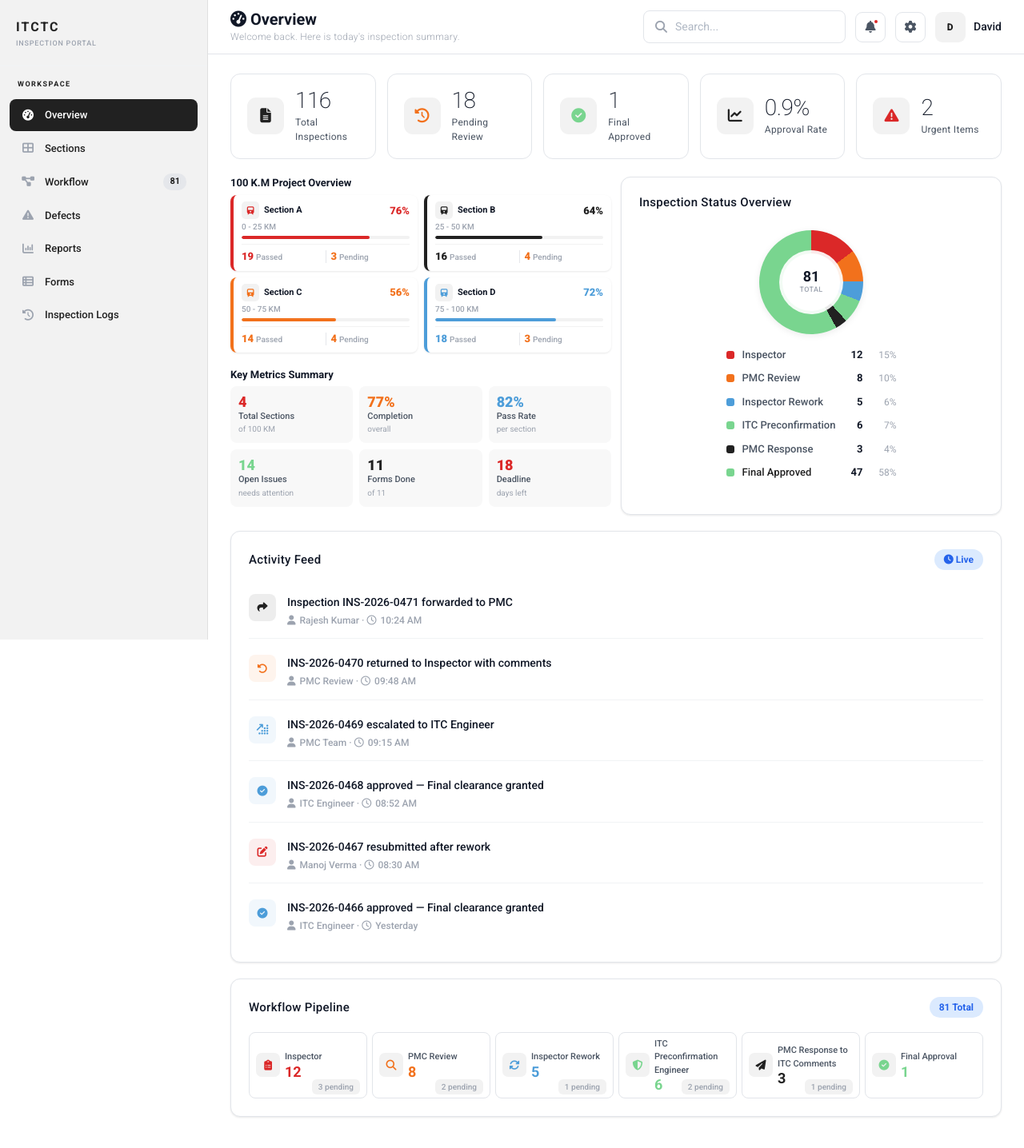
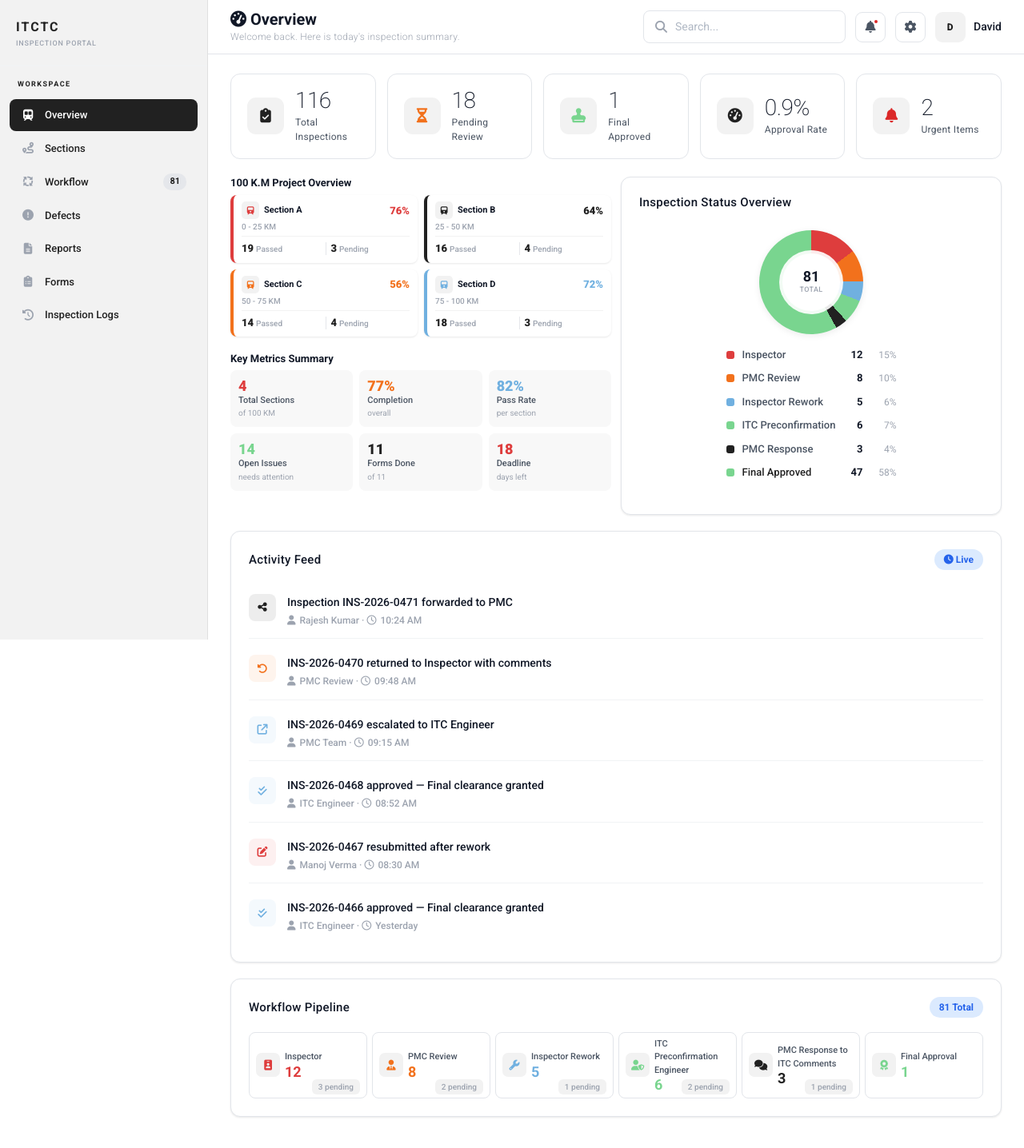
Before and after one commit to SynergizGlobal/itctc, a React (Vite) app in the folder ITCTCFrontend/: page /dashboard in a window 1280 px wide. Shown: the whole page at 80% size. Built offline with nearby package versions, Linux system fonts and the light colour scheme.

Commit message:
Update card icons to railway/inspection themed

```diff
--- a/ITCTCFrontend/src/dashboard/Dashboard.jsx
+++ b/ITCTCFrontend/src/dashboard/Dashboard.jsx
@@ -3,13 +3,13 @@ import { useNavigate, useLocation } from 'react-router-dom';
 import './dashboard.css';
 
 const sidebarNav = [
-  { id: 'overview', label: 'Overview', icon: 'fa-solid fa-gauge-high' },
-  { id: 'sections', label: 'Sections', icon: 'fa-solid fa-table-cells-large' },
-  { id: 'workflow', label: 'Workflow', icon: 'fa-solid fa-diagram-project' },
-  { id: 'defects', label: 'Defects', icon: 'fa-solid fa-triangle-exclamation' },
-  { id: 'reports', label: 'Reports', icon: 'fa-solid fa-chart-column' },
-  { id: 'forms', label: 'Forms', icon: 'fa-solid fa-table-list' },
-  { id: 'logs', label: 'Inspection Logs', icon: 'fa-solid fa-clock-rotate-left' },
+  { id: 'overview', label: 'Overview', icon: 'fa-solid fa-train-subway' },
+  { id: 'sections', label: 'Sections', icon: 'fa-solid fa-route' },
+  { id: 'workflow', label: 'Workflow', icon: 'fa-solid fa-arrows-spin' },
+  { id: 'defects', label: 'Defects', icon: 'fa-solid fa-circle-exclamation' },
+  { id: 'reports', label: 'Reports', icon: 'fa-solid fa-file-lines' },
+  { id: 'forms', label: 'Forms', icon: 'fa-solid fa-clipboard-list' },
+  { id: 'logs', label: 'Inspection Logs', icon: 'fa-solid fa-history' },
 ];
 
 const formLinks = [
@@ -27,12 +27,12 @@ const formLinks = [
 ];
 
 const workflowStages = [
-  { id: 'inspector', label: 'Inspector', subtitle: 'Create & Submit', desc: 'Creates a new inspection record. Completes all required inspection details, observations, measurements, photographs, and attachments. Submits the inspection to the PMC for review.', iconClass: 'fa-solid fa-clipboard-list', color: '#DB2828', count: 12, pending: 3 },
-  { id: 'pmc-review', label: 'PMC Review', subtitle: 'Review & Forward', desc: 'Reviews the inspection details submitted by the Inspector. Approve and forward to ITC Preconfirmation Engineer, or return to Inspector with comments.', iconClass: 'fa-solid fa-magnifying-glass', color: '#f2711c', count: 8, pending: 2 },
-  { id: 'inspector-rework', label: 'Inspector Rework', subtitle: 'Update & Resubmit', desc: 'Reviews the PMC comments. Updates the inspection record as required. Resubmits the inspection to the PMC for review.', iconClass: 'fa-solid fa-rotate', color: '#4d9dd9', count: 5, pending: 1 },
-  { id: 'itc-engineer', label: 'ITC Preconfirmation Engineer', subtitle: 'Final Review', desc: 'Reviews the inspection after PMC approval. Approve (final approved), return to PMC with comments, or return directly to Inspector for correction.', iconClass: 'fa-solid fa-shield-halved', color: '#79d58f', count: 6, pending: 2 },
-  { id: 'pmc-response', label: 'PMC Response to ITC Comments', subtitle: 'Address ITC Comments', desc: 'If the inspection is returned by the ITC Preconfirmation Engineer to the PMC: The PMC reviews the comments and has two options — Address the comments and resubmit to the ITC Preconfirmation Engineer, or Return the inspection to the Inspector if changes require modification of the inspection data or form.', iconClass: 'fa-solid fa-paper-plane', color: '#212121', count: 3, pending: 1 },
-  { id: 'final-approved', label: 'Final Approval', subtitle: 'Completed', desc: 'When the ITC Preconfirmation Engineer approves the inspection, the workflow is complete. The inspection status changes to Approved, and no further review is required unless reopened through a separate administrative process.', iconClass: 'fa-solid fa-circle-check', color: '#79d58f', count: 1, pending: 0 },
+  { id: 'inspector', label: 'Inspector', subtitle: 'Create & Submit', desc: 'Creates a new inspection record. Completes all required inspection details, observations, measurements, photographs, and attachments. Submits the inspection to the PMC for review.', iconClass: 'fa-solid fa-id-badge', color: '#de3d3d', count: 12, pending: 3 },
+  { id: 'pmc-review', label: 'PMC Review', subtitle: 'Review & Forward', desc: 'Reviews the inspection details submitted by the Inspector. Approve and forward to ITC Preconfirmation Engineer, or return to Inspector with comments.', iconClass: 'fa-solid fa-user-tie', color: '#f2711c', count: 8, pending: 2 },
+  { id: 'inspector-rework', label: 'Inspector Rework', subtitle: 'Update & Resubmit', desc: 'Reviews the PMC comments. Updates the inspection record as required. Resubmits the inspection to the PMC for review.', iconClass: 'fa-solid fa-wrench', color: '#70b0e0', count: 5, pending: 1 },
+  { id: 'itc-engineer', label: 'ITC Preconfirmation Engineer', subtitle: 'Final Review', desc: 'Reviews the inspection after PMC approval. Approve (final approved), return to PMC with comments, or return directly to Inspector for correction.', iconClass: 'fa-solid fa-user-shield', color: '#79d58f', count: 6, pending: 2 },
+  { id: 'pmc-response', label: 'PMC Response to ITC Comments', subtitle: 'Address ITC Comments', desc: 'If the inspection is returned by the ITC Preconfirmation Engineer to the PMC: The PMC reviews the comments and has two options — Address the comments and resubmit to the ITC Preconfirmation Engineer, or Return the inspection to the Inspector if changes require modification of the inspection data or form.', iconClass: 'fa-solid fa-comments', color: '#212121', count: 3, pending: 1 },
+  { id: 'final-approved', label: 'Final Approval', subtitle: 'Completed', desc: 'When the ITC Preconfirmation Engineer approves the inspection, the workflow is complete. The inspection status changes to Approved, and no further review is required unless reopened through a separate administrative process.', iconClass: 'fa-solid fa-award', color: '#79d58f', count: 1, pending: 0 },
   { id: 'total', label: 'Total', subtitle: 'All Inspections', desc: 'Combined total of all inspections across every workflow stage.', iconClass: 'fa-solid fa-layer-group', color: '#212121', count: 81, pending: 9 },
 ];
 
@@ -89,12 +89,12 @@ const defectsData = [
 ];
 
 const activityFeed = [
-  { time: '10:24 AM', action: 'Inspection INS-2026-0471 forwarded to PMC', user: 'Rajesh Kumar', iconClass: 'fa-solid fa-share', color: '#212121' },
+  { time: '10:24 AM', action: 'Inspection INS-2026-0471 forwarded to PMC', user: 'Rajesh Kumar', iconClass: 'fa-solid fa-share-nodes', color: '#212121' },
   { time: '09:48 AM', action: 'INS-2026-0470 returned to Inspector with comments', user: 'PMC Review', iconClass: 'fa-solid fa-rotate-left', color: '#f2711c' },
-  { time: '09:15 AM', action: 'INS-2026-0469 escalated to ITC Engineer', user: 'PMC Team', iconClass: 'fa-solid fa-arrow-up-right-dots', color: '#4d9dd9' },
-  { time: '08:52 AM', action: 'INS-2026-0468 approved — Final clearance granted', user: 'ITC Engineer', iconClass: 'fa-solid fa-circle-check', color: '#4d9dd9' },
-  { time: '08:30 AM', action: 'INS-2026-0467 resubmitted after rework', user: 'Manoj Verma', iconClass: 'fa-solid fa-pen-to-square', color: '#DB2828' },
-  { time: 'Yesterday', action: 'INS-2026-0466 approved — Final clearance granted', user: 'ITC Engineer', iconClass: 'fa-solid fa-circle-check', color: '#4d9dd9' },
+  { time: '09:15 AM', action: 'INS-2026-0469 escalated to ITC Engineer', user: 'PMC Team', iconClass: 'fa-solid fa-arrow-up-right-from-square', color: '#70b0e0' },
+  { time: '08:52 AM', action: 'INS-2026-0468 approved — Final clearance granted', user: 'ITC Engineer', iconClass: 'fa-solid fa-check-double', color: '#70b0e0' },
+  { time: '08:30 AM', action: 'INS-2026-0467 resubmitted after rework', user: 'Manoj Verma', iconClass: 'fa-solid fa-pen-to-square', color: '#de3d3d' },
+  { time: 'Yesterday', action: 'INS-2026-0466 approved — Final clearance granted', user: 'ITC Engineer', iconClass: 'fa-solid fa-check-double', color: '#70b0e0' },
 ];
 
 export default function Dashboard() {
@@ -222,35 +222,35 @@ export default function Dashboard() {
             <>
               <section className="railway-stats-row">
                 <div className="railway-stat-card stat-blue">
-                  <div className="stat-card-icon"><i className="fa-solid fa-file-lines" /></div>
+                  <div className="stat-card-icon"><i className="fa-solid fa-clipboard-check" /></div>
                   <div className="stat-card-info">
                     <span className="stat-card-value">{totalInspections}</span>
                     <span className="stat-card-label">Total Inspections</span>
                   </div>
                 </div>
                 <div className="railway-stat-card stat-amber">
-                  <div className="stat-card-icon"><i className="fa-solid fa-clock-rotate-left" /></div>
+                  <div className="stat-card-icon"><i className="fa-solid fa-hourglass-half" /></div>
                   <div className="stat-card-info">
                     <span className="stat-card-value">{pendingTotal}</span>
                     <span className="stat-card-label">Pending Review</span>
                   </div>
                 </div>
                 <div className="railway-stat-card stat-green">
-                  <div className="stat-card-icon" style={{ color: '#79d58f' }}><i className="fa-solid fa-circle-check" /></div>
+                  <div className="stat-card-icon" style={{ color: '#79d58f' }}><i className="fa-solid fa-stamp" /></div>
                   <div className="stat-card-info">
                     <span className="stat-card-value">{approvedCount}</span>
                     <span className="stat-card-label">Final Approved</span>
                   </div>
                 </div>
                 <div className="railway-stat-card stat-purple">
-                  <div className="stat-card-icon"><i className="fa-solid fa-chart-line" /></div>
+                  <div className="stat-card-icon"><i className="fa-solid fa-gauge-high" /></div>
                   <div className="stat-card-info">
                     <span className="stat-card-value">{approvalRate}%</span>
                     <span className="stat-card-label">Approval Rate</span>
                   </div>
                 </div>
                 <div className="railway-stat-card stat-red">
-                  <div className="stat-card-icon"><i className="fa-solid fa-triangle-exclamation" /></div>
+                  <div className="stat-card-icon"><i className="fa-solid fa-bell" /></div>
                   <div className="stat-card-info">
                     <span className="stat-card-value">2</span>
                     <span className="stat-card-label">Urgent Items</span>
@@ -266,10 +266,10 @@ export default function Dashboard() {
                   </div>
                   <div className="km-sections-grid">
                     {[
-                      { section: 'Section A', range: '0 - 25 KM', km: 25, passed: 19, pending: 3, color: '#DB2828', pct: 76 },
+                      { section: 'Section A', range: '0 - 25 KM', km: 25, passed: 19, pending: 3, color: '#de3d3d', pct: 76 },
                       { section: 'Section B', range: '25 - 50 KM', km: 25, passed: 16, pending: 4, color: '#212121', pct: 64 },
                       { section: 'Section C', range: '50 - 75 KM', km: 25, passed: 14, pending: 4, color: '#f2711c', pct: 56 },
-                      { section: 'Section D', range: '75 - 100 KM', km: 25, passed: 18, pending: 3, color: '#4d9dd9', pct: 72 },
+                      { section: 'Section D', range: '75 - 100 KM', km: 25, passed: 18, pending: 3, color: '#70b0e0', pct: 72 },
                     ].map(s => (
                       <div key={s.section} className="km-box" style={{ borderLeft: `4px solid ${s.color}` }}>
                         <div className="km-box-top">
@@ -280,17 +280,23 @@ export default function Dashboard() {
                           <span className="km-box-pct" style={{ color: s.color }}>{s.pct}%</span>
                         </div>
                         <div className="km-box-range">{s.range}</div>
-                        <div className="km-box-bar-track">
-                          <div className="km-box-bar" style={{ width: `${s.pct}%`, background: s.color }} />
+                        <div className="km-box-track">
+                          <div className="track-rail top" />
+                          <div className="track-sleepers">
+                            {Array.from({ length: Math.round(s.pct / 5) }).map((_, i) => (
+                              <div key={i} className="track-sleeper" style={{ background: s.color }} />
+                            ))}
+                          </div>
+                          <div className="track-rail bottom" />
                         </div>
                         <div className="km-box-footer">
                           <div className="km-box-footer-item">
-                            <span className="km-box-footer-val" style={{ color: s.color }}>{s.passed}</span>
+                            <span className="km-box-footer-val" style={{ color: '#212121' }}>{s.passed}</span>
                             <span className="km-box-footer-label">Passed</span>
                           </div>
                           <div className="km-box-footer-divider" />
                           <div className="km-box-footer-item">
-                            <span className="km-box-footer-val" style={{ color: '#f2711c' }}>{s.pending}</span>
+                            <span className="km-box-footer-val" style={{ color: '#212121' }}>{s.pending}</span>
                             <span className="km-box-footer-label">Pending</span>
                           </div>
                         </div>
@@ -303,12 +309,12 @@ export default function Dashboard() {
                     </div>
                     <div className="key-metrics-grid">
                       {[
-                        { label: 'Total Sections', value: '4', sub: 'of 100 KM', color: '#DB2828' },
+                        { label: 'Total Sections', value: '4', sub: 'of 100 KM', color: '#de3d3d' },
                         { label: 'Completion', value: '77%', sub: 'overall', color: '#f2711c' },
-                        { label: 'Pass Rate', value: '82%', sub: 'per section', color: '#4d9dd9' },
+                        { label: 'Pass Rate', value: '82%', sub: 'per section', color: '#70b0e0' },
                         { label: 'Open Issues', value: '14', sub: 'needs attention', color: '#79d58f' },
                         { label: 'Forms Done', value: '11', sub: 'of 11', color: '#212121' },
-                        { label: 'Deadline', value: '18', sub: 'days left', color: '#DB2828' },
+                        { label: 'Deadline', value: '18', sub: 'days left', color: '#de3d3d' },
                       ].map(m => (
                         <div key={m.label} className="metric-card">
                           <div className="metric-info">
@@ -329,9 +335,9 @@ export default function Dashboard() {
                   <div className="pie-chart-container">
                     {(() => {
                       const statusData = [
-                        { label: 'Inspector', count: 12, color: '#DB2828' },
+                        { label: 'Inspector', count: 12, color: '#de3d3d' },
                         { label: 'PMC Review', count: 8, color: '#f2711c' },
-                        { label: 'Inspector Rework', count: 5, color: '#4d9dd9' },
+                        { label: 'Inspector Rework', count: 5, color: '#70b0e0' },
                         { label: 'ITC Preconfirmation', count: 6, color: '#79d58f' },
                         { label: 'PMC Response', count: 3, color: '#212121' },
                         { label: 'Final Approved', count: 47, color: '#79d58f' },
@@ -466,9 +472,9 @@ export default function Dashboard() {
                     {weeklyTrend.map(d => (
                       <div key={d.day} className="trend-day">
                           <div className="trend-bar-stack">
-                            <div className="trend-bar" style={{ height: `${(d.submitted / maxTrendVal) * 100}%`, background: '#DB2828' }} title={`Submitted: ${d.submitted}`} />
-                            <div className="trend-bar" style={{ height: `${(d.approved / maxTrendVal) * 100}%`, background: '#4d9dd9' }} title={`Approved: ${d.approved}`} />
-                            <div className="trend-bar" style={{ height: `${(d.rework / maxTrendVal) * 100}%`, background: '#DB2828' }} title={`Rework: ${d.rework}`} />
+                            <div className="trend-bar" style={{ height: `${(d.submitted / maxTrendVal) * 100}%`, background: '#de3d3d' }} title={`Submitted: ${d.submitted}`} />
+                            <div className="trend-bar" style={{ height: `${(d.approved / maxTrendVal) * 100}%`, background: '#70b0e0' }} title={`Approved: ${d.approved}`} />
+                            <div className="trend-bar" style={{ height: `${(d.rework / maxTrendVal) * 100}%`, background: '#de3d3d' }} title={`Rework: ${d.rework}`} />
                             <div className="trend-bar" style={{ height: `${(d.pending / maxTrendVal) * 100}%`, background: '#f2711c' }} title={`Pending: ${d.pending}`} />
                             <div className="trend-bar" style={{ height: `${(d.review / maxTrendVal) * 100}%`, background: '#fcd76a' }} title={`Review: ${d.review}`} />
                             <div className="trend-bar" style={{ height: `${(d.confirmed / maxTrendVal) * 100}%`, background: '#79d58f' }} title={`Confirmed: ${d.confirmed}`} />
@@ -478,9 +484,9 @@ export default function Dashboard() {
                     ))}
                   </div>
                   <div className="trend-legend">
-                    <span><i className="dot" style={{ background: '#DB2828' }} /> Submitted</span>
-                    <span><i className="dot" style={{ background: '#4d9dd9' }} /> Approved</span>
-                    <span><i className="dot" style={{ background: '#DB2828' }} /> Rework</span>
+                    <span><i className="dot" style={{ background: '#de3d3d' }} /> Submitted</span>
+                    <span><i className="dot" style={{ background: '#70b0e0' }} /> Approved</span>
+                    <span><i className="dot" style={{ background: '#de3d3d' }} /> Rework</span>
                     <span><i className="dot" style={{ background: '#f2711c' }} /> Pending</span>
                     <span><i className="dot" style={{ background: '#fcd76a' }} /> Review</span>
                     <span><i className="dot" style={{ background: '#79d58f' }} /> Confirmed</span>
@@ -533,7 +539,7 @@ export default function Dashboard() {
                     <div className="tolerance-legend">
                       <span><i className="pie-dot" style={{ background: 'rgb(219, 40, 40)' }} /> Inspector</span>
                       <span><i className="pie-dot" style={{ background: '#f2711c' }} /> PMC Review</span>
-                      <span><i className="pie-dot" style={{ background: '#4d9dd9' }} /> Rework</span>
+                      <span><i className="pie-dot" style={{ background: '#70b0e0' }} /> Rework</span>
                       <span><i className="pie-dot" style={{ background: '#79d58f' }} /> ITC Review</span>
                       <span><i className="pie-dot" style={{ background: '#212121' }} /> PMC Response</span>
                       <span><i className="pie-dot" style={{ background: '#79d58f' }} /> Final Approved</span>
@@ -663,11 +669,17 @@ export default function Dashboard() {
                       >
                         <div className="form-summary-header">
                           <span className={`form-badge ${f.code.startsWith('T') ? 'track' : 'civil'}`}>{f.code}</span>
-                          <span className="form-pass-rate" style={{ color: passRate >= 80 ? '#4d9dd9' : '#f2711c' }}>{passRate}%</span>
+                          <span className="form-pass-rate" style={{ color: passRate >= 80 ? '#70b0e0' : '#f2711c' }}>{passRate}%</span>
                         </div>
                         <span className="form-summary-name">{f.name}</span>
-                        <div className="form-summary-bar-track">
-                          <div className="form-summary-bar" style={{ width: `${passRate}%` }} />
+                        <div className="km-box-track">
+                          <div className="track-rail top" />
+                          <div className="track-sleepers">
+                            {Array.from({ length: Math.round(passRate / 5) }).map((_, i) => (
+                              <div key={i} className="track-sleeper" style={{ background: '#212121' }} />
+                            ))}
+                          </div>
+                          <div className="track-rail bottom" />
                         </div>
                         <div className="form-summary-meta">
                           <span><i className="fa-solid fa-circle-check" /> {f.passed} passed</span>
```
